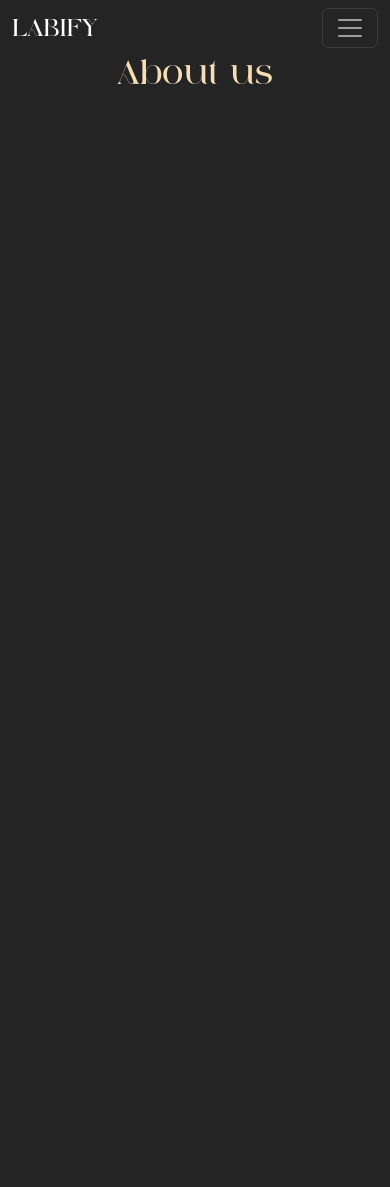
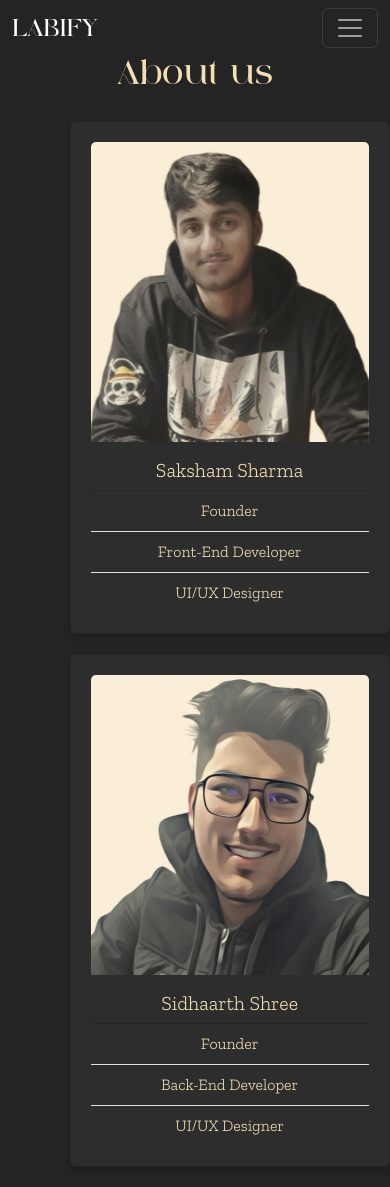
Before and after one commit to SidhaarthShree07/LABIFY, a Django app: page /About/ in a window 390 px wide; the page is wider, and only the part inside the window is pictured. Before the commit the page ends 84 px from the top of that part, so only its background shows below. Run offline with Django 5.2, Linux system fonts and the light colour scheme; some libraries are stand-ins or nearby versions.

Commit message:
Update about.html

```diff
--- a/myapp/templates/about.html
+++ b/myapp/templates/about.html
@@ -12,7 +12,13 @@
     crossorigin="anonymous"></script>
     <link rel="icon" href="{% static 'images/labify.png' %}" type="image/x-icon">
     <style>
-
+        @media (max-width:450px) {
+            .card {
+                display: block;
+                margin-left: 40.5%;
+                margin-bottom: 20px;
+            }
+        }
 
         body {
             background-color: #242424;
```
